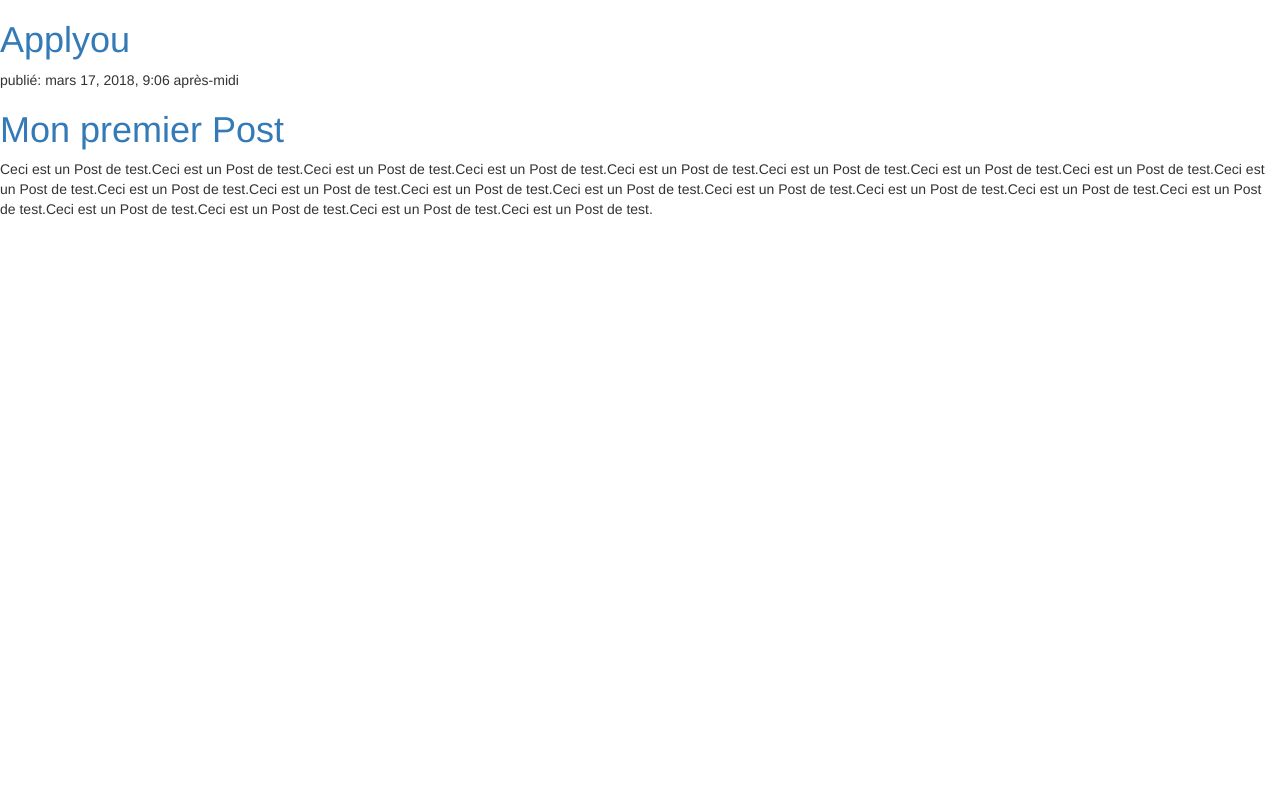
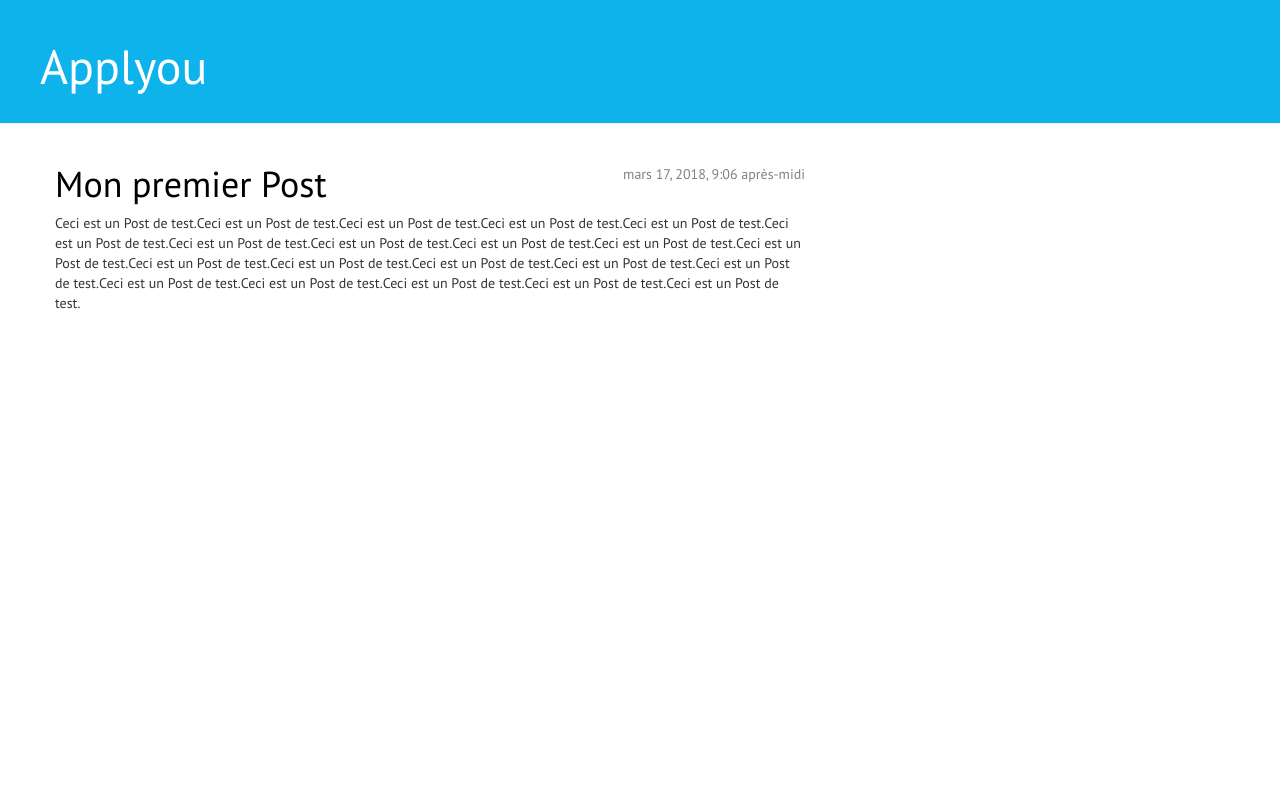
Before and after one commit to marce555/mybloggi, a Django app: page / in a window 1280 px wide. Run offline with Django 3.2, Linux system fonts and the light colour scheme; data comes from the database, SQL or seed files in the repository; some libraries are stand-ins or nearby versions.

Commit message:
Mise à jour CSS.

```diff
--- /dev/null
+++ b/blog/static/css/blog.css
@@ -0,0 +1,55 @@
+h1 a {
+    color: #0EB3EB;
+    font-family: 'PT Sans', sans-serif;
+}
+body {
+    padding-left: 0px;
+    font-family: 'PT Sans', sans-serif;
+}
+.page-header {
+    background-color: #0EB3EB;
+    margin-top: 0;
+    margin-left: 0;
+    padding: 20px 20px 20px 40px;
+}
+.page-header h1, .page-header h1 a, .page-header h1 a:visited, .page-header h1 a:active {
+    color: #ffffff;
+    font-size: 36pt;
+    text-decoration: none;
+}
+
+.content {
+    margin-left: 40px;
+}
+
+h1, h2, h3, h4 {
+    font-family: 'PT Sans', sans-serif;
+}
+
+.date {
+    float: right;
+    color: #828282;
+}
+
+.save {
+    float: right;
+}
+
+.post-form textarea, .post-form input {
+    width: 100%;
+}
+
+.top-menu, .top-menu:hover, .top-menu:visited {
+    color: #ffffff;
+    float: right;
+    font-size: 26pt;
+    margin-right: 20px;
+}
+
+.post {
+    margin-bottom: 70px;
+}
+
+.post h1 a, .post h1 a:visited {
+    color: #000000;
+}
--- a/blog/templates/blog/post_list.html
+++ b/blog/templates/blog/post_list.html
@@ -1,20 +1,31 @@
+{% load staticfiles %}
 <html>
     <head>
+        <title>Mon site</title>
         <link rel="stylesheet" href="//maxcdn.bootstrapcdn.com/bootstrap/3.2.0/css/bootstrap.min.css">
         <link rel="stylesheet" href="//maxcdn.bootstrapcdn.com/bootstrap/3.2.0/css/bootstrap-theme.min.css">
-        <title>Mon site</title>
+        <link rel="stylesheet" href="{% static 'css/blog.css' %}">
+        <link href="https://fonts.googleapis.com/css?family=PT+Sans" rel="stylesheet">
     </head>
     <body>
-        <div>
+        <div class="page-header">
             <h1><a href="">Applyou</a></h1>
         </div>
 
-        {% for post in posts %}
-            <div>
-                <p>publié: {{ post.published_date }}</p>
-                <h1><a href="">{{ post.title }}</a></h1>
-                <p>{{ post.text|linebreaksbr }}</p>
-            </div>
-        {% endfor %}
+        <div class="content container">
+    <div class="row">
+        <div class="col-md-8">
+            {% for post in posts %}
+                <div class="post">
+                    <div class="date">
+                        {{ post.published_date }}
+                    </div>
+                    <h1><a href="">{{ post.title }}</a></h1>
+                    <p>{{ post.text|linebreaksbr }}</p>
+                </div>
+            {% endfor %}
+        </div>
+    </div>
+</div>
     </body>
 </html>
```
